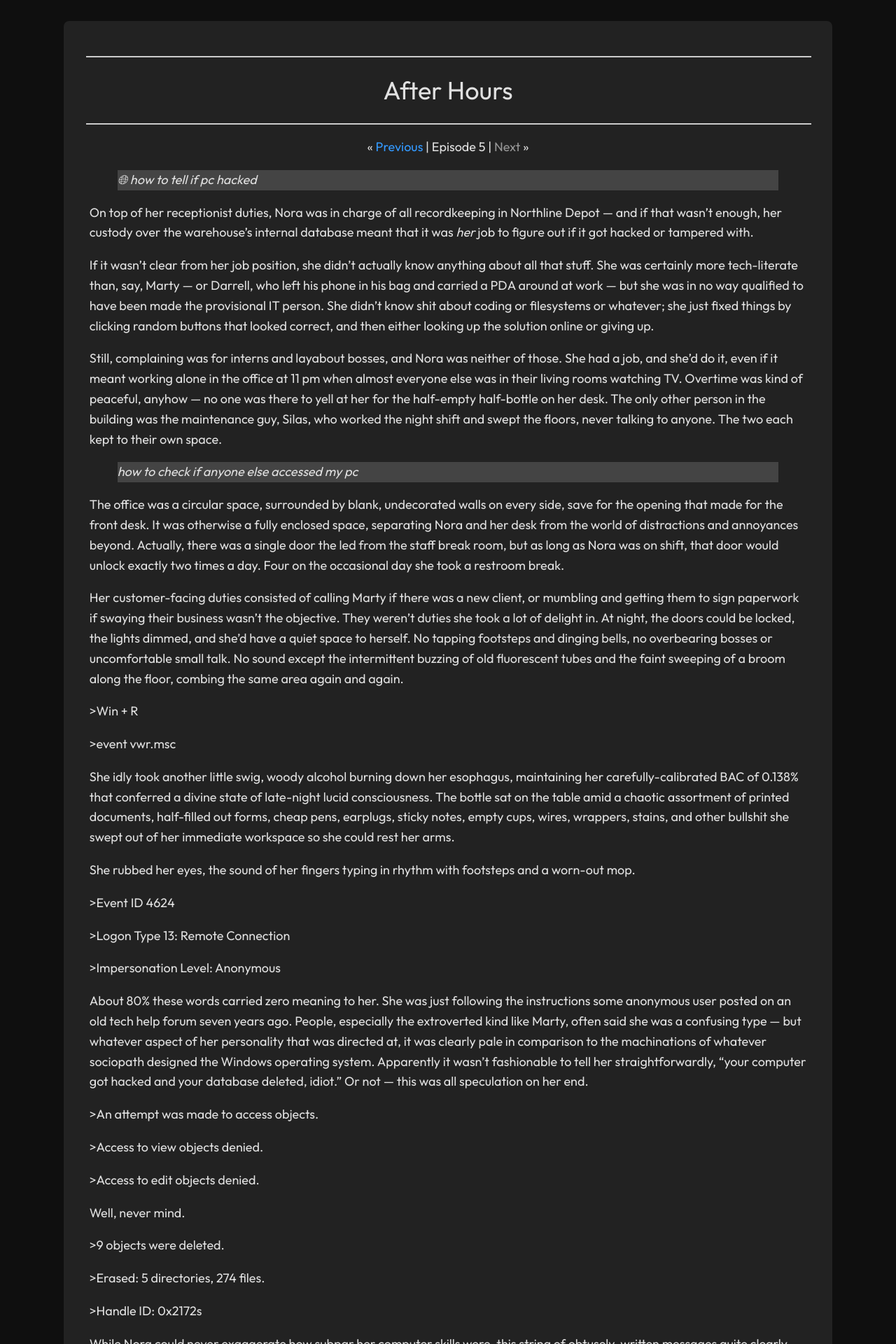
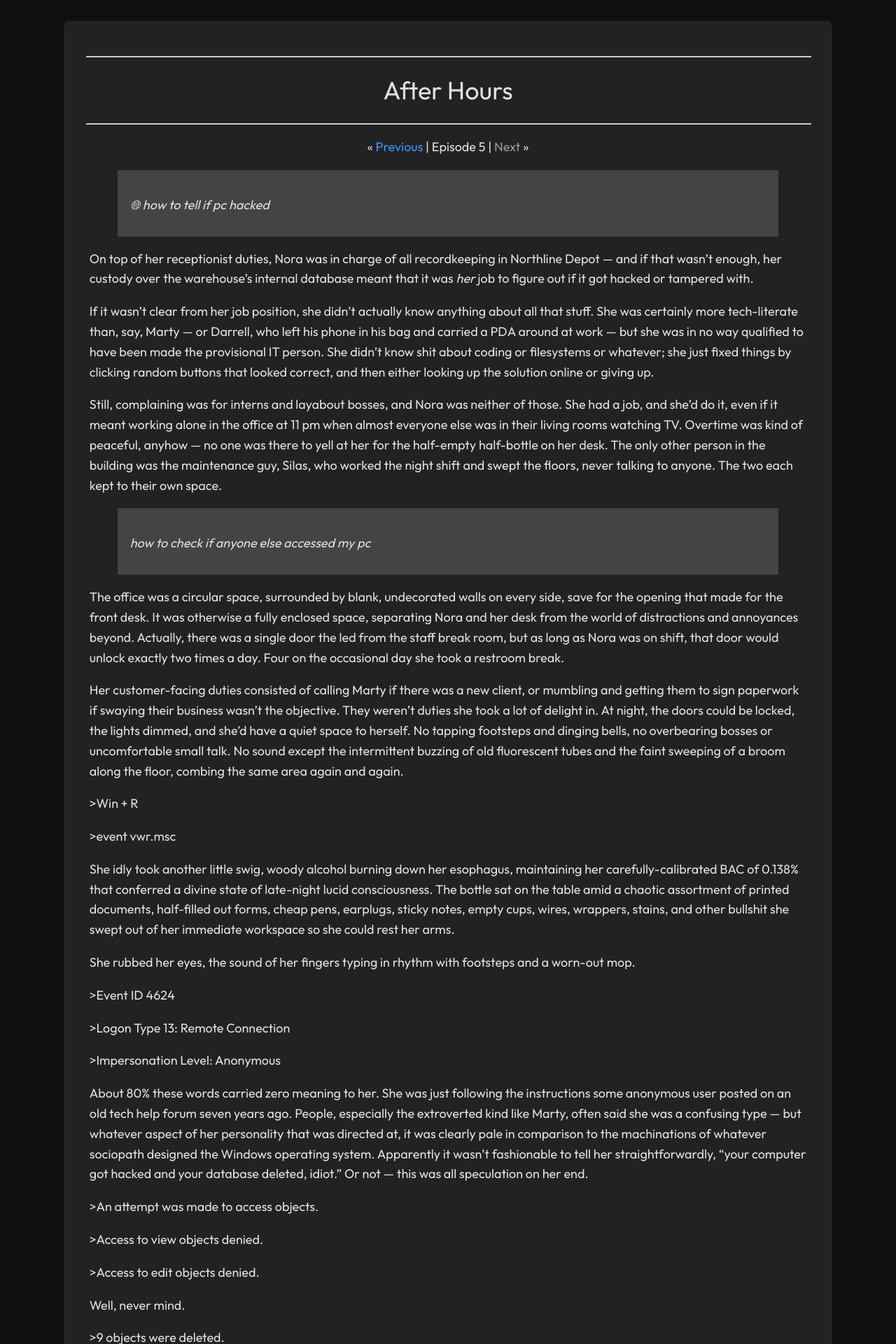
Before and after one commit to drizzleberry/drizzleberry.github.io, a Jekyll site: the page built from pages/episodes/after-hours.md, in a window 1280 px wide. Shown: the part 494-2414 px from the top of the page at 70% size. Built offline with Jekyll 4.4.1, drawn with Linux system fonts in a browser that asks for light colours.

Commit message:
Update style.css

```diff
--- a/assets/css/style.css
+++ b/assets/css/style.css
@@ -148,14 +148,6 @@ button div.theme-toggle {
   right: 1rem;
 }
 
-blockquote,
-div.blockquote {
-  font-style: italic;
-  width: 90%
-  margin: 1em 1em auto;
-  background-color: var(--blockquote-bg);
-}
-
 a {
   color: var(--link-color);
   text-decoration: none;
@@ -171,6 +163,17 @@ a:visited {
 
 a:not([href]) {
   color: var(--link-nonexistent);
+}
+
+/* PAGE DIVS */
+
+blockquote,
+div.blockquote {
+  font-style: italic;
+  width: 80%
+  margin: 1.5em 1.5em auto;
+  padding: 1em;
+  background-color: var(--blockquote-bg);
 }
 
 /* MOBILE VIEW */
```
